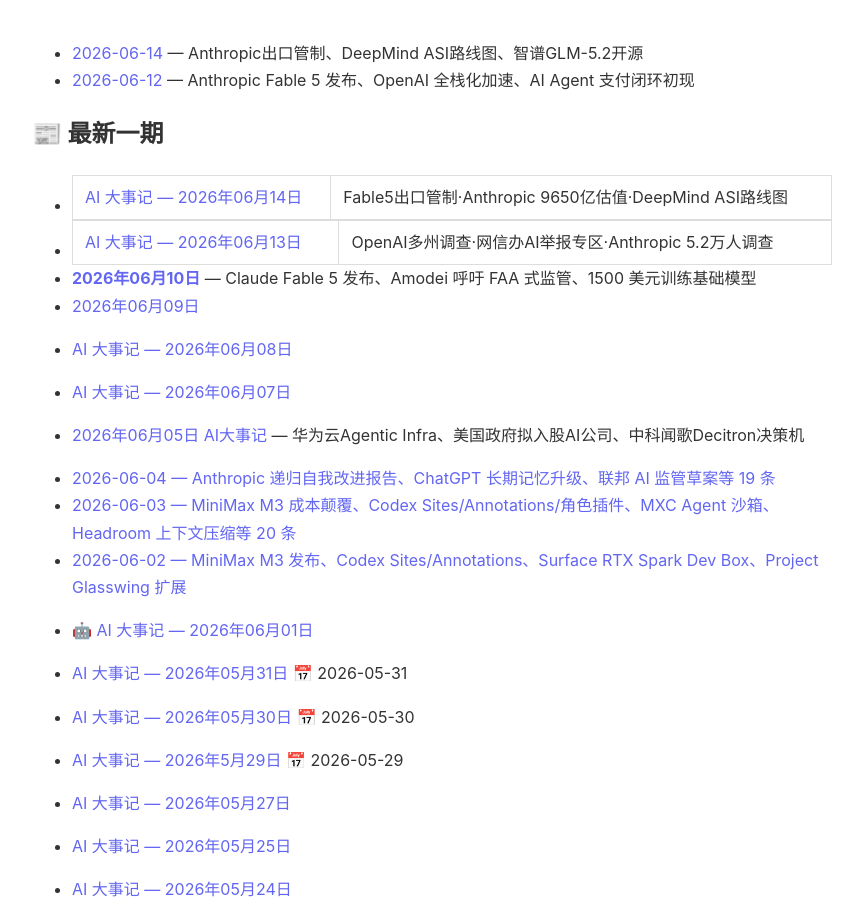
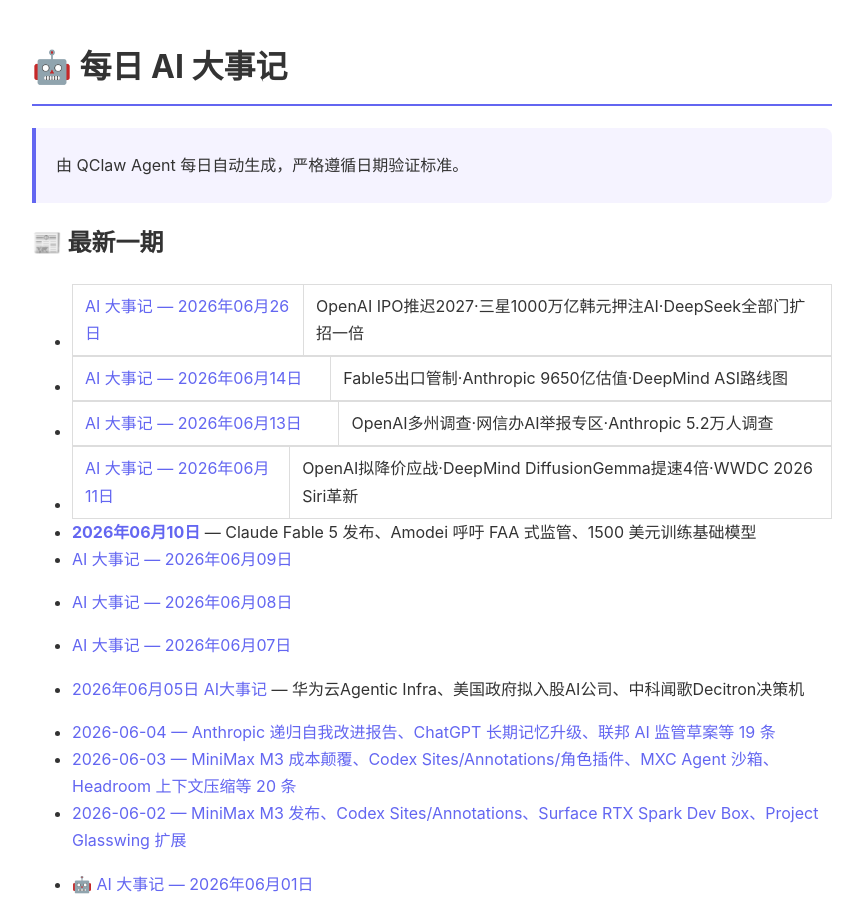
Before and after one commit to jared0612/daily-ai-news, a Jekyll site: the page built from index.md, in a window 1280 px wide and 900 px high. Shown: the whole window, without its empty margins (208-1071 px from the left). Built offline with Jekyll 4.4.1, drawn with Linux system fonts in a browser that asks for light colours; our own code applies the rules of GitHub Pages for plain Markdown files; part of the change alters nothing that is shown; some of the changed text lies outside the part shown.

Commit message:
📝 Add AI daily news for 2026-06-26: OpenAI IPO推迟·三星1000万亿韩元·DeepSeek扩招·高通Hugging Face合作

```diff
--- /dev/null
+++ b/daily/2026-06-26.md
@@ -0,0 +1,134 @@
+---
+layout: default
+title: AI 大事记 — 2026年06月26日
+---
+
+# 🤖 AI 大事记 — 2026年06月26日
+
+> 生成时间：2026-06-27 07:00 | 数据锚点：前一日（06月26日）
+> ⚠️ 本期共收录 20 条，其中 18 条经日期验证确认发布于 06/26
+
+---
+
+## 🔥 头条（Top 3，重要性最高）
+
+- **OpenAI 考虑将 IPO 推迟至 2027 年，坚持万亿美元估值底线** 📅 2026-06-26
+  据《纽约时报》援引三位内部人士消息，OpenAI 正考虑将原定于今年第三或第四季度的 IPO 推迟至 2027 年。CEO Sam Altman 坚持上市估值须达到 1 万亿美元，而公司最新一轮私募估值约 730-852 亿美元。顾问团队提出两套方案：延至 2027 年以追求更高估值，或降低目标尽快上市。Altman 明确表示不接受低于 1 万亿美元的估值调整。受 SpaceX 上市后股价暴跌影响，市场环境也不利于高估值 IPO。
+  来源：[IT之家](https://new.qq.com/rain/a/20260626A02C2O00) | [纽约时报](https://so.html5.qq.com/page/real/search_news?docid=70000021_7966a3e3a4627852)
+
+- **三星集团宣布十年投资 1000 万亿韩元（约 6480 亿美元）押注芯片与 AI** 📅 2026-06-26
+  三星集团将于 6 月 29 日在韩国总统府正式公布未来十年在高科技产业领域投资 1000 万亿韩元的计划，这将是韩国企业史上最大规模投资，相当于韩国 GDP 的约 50%。投资涵盖芯片、AI 数据中心、储能电池和显示器等关键业务，其中可能包括斥资约 300 万亿韩元在全罗道建设芯片工厂。此举旨在维持对竞争对手的技术领先优势并寻找新增长引擎。
+  来源：[企鹅号](https://so.html5.qq.com/page/real/search_news?docid=70000021_0016a3dc0db08752) | [Inspire2Rise](https://www.inspire2rise.com/)
+
+- **DeepSeek 发布大规模招聘公告，所有部门规模至少扩大一倍** 📅 2026-06-26
+  DeepSeek 官方发布招聘信息，宣布随着技术演进将所有部门规模扩大至少一倍。此次招聘涵盖 7 大类 33-36 个岗位，工作地点为北京、杭州和乌兰察布，所有岗位均接受实习。技术端涵盖全栈开发、AI 搜索算法、Agent Harness 团队、Agent Infra 研发工程师等核心岗位，同时开设"AI 跨界技术人才"专属岗位。此前 DeepSeek 刚完成 510 亿元融资，公告中称"人类正处于 AGI 前夜"。
+  来源：[腾讯网](https://new.qq.com/rain/a/20260626A02SO700) | [北青报](https://so.html5.qq.com/page/real/search_news?docid=70000021_3746a3e3caf51752)
+
+---
+
+## 📄 研究论文
+
+- **When Does Combining Language Models Help? A Co-Failure Ceiling on Routing, Voting, and Mixture-of-Agents Across 67 Frontier Models** 📅 2026-06-25 | arXiv:2606.27288
+  作者/机构：Josef Chen（独立研究）
+  核心贡献：(1) 提出多模型 LLM 系统的增益受限于"共同失败率 β"——即所有模型在同一问题上同时出错的比例，而非通常报告的平均成对误差相关性 ρ；(2) 证明了在 67 个来自 21 家提供商的前沿模型上，β 在开放式数学任务中为 0.052，在代码任务中为 0.079，而高斯 copula 模型会低估 β 约 2.5 倍；(3) 发现低相关性的异构集成优于高相关性的 Self-MoA，但在可检查任务上，组合模型很少能超越单一最佳模型。
+  摘要：本文研究了多模型 LLM 系统（路由、投票、级联、融合、混合智能体）在提升单模型准确率方面的效果。作者证明了这类系统的增益被一个领域很少报告的量所限制：对于输出为某一成员模型答案的策略，准确率不能超过 1-β，其中 β 是所有模型在同一查询上同时出错的比率。通常的诊断指标——平均成对误差相关性 ρ——无法识别 β。通过对 67 个模型跨 21 家提供商的实验，发现在开放式数学任务中，观测到的 β 为 0.052，而完整 67 模型高斯 copula 预测仅为 0.023，低估约 2.5 倍（90% CI 1.7-3.4）。在可检查任务上，组合模型很少能在没有强查询级路由信号的情况下超越单一最佳模型，增益来自模型在不同问题上的失败差异，而非增加更多模型。
+  链接：[arXiv](https://arxiv.org/abs/2606.27288)
+
+- **EO-WM: A Physically Informed World Model for Probabilistic Earth Observation Forecasting** 📅 2026-06-25 | arXiv:2606.27277
+  作者/机构：Junwei Luo, Shuai Yuan, Zhenya Yang, Yansheng Li, Zhe Liu, Hengshuang Zhao
+  核心贡献：(1) 将地球观测预测重新定义为部分可观测的、天气驱动的世界建模问题，提出视频扩散变换器 EO-WM；(2) 设计物理信息条件框架，将气象强迫分解为气候基线、天气异常和累积物理压力信号；(3) 引入两个诊断基准——极端夏季基准和季节匹配对基准，NDVI 下降幅度预测误差相对降低 5.63%，方向命中率相对提升 7.80%。
+  摘要：地球观测预测旨在从卫星观测中预测未来地表动态。本文提出 EO-WM，一种用于多光谱地球观测预测的视频扩散变换器。EO-WM 引入物理信息条件框架，通过气候基线、天气异常和累积物理压力信号来表示气象强迫。该框架将基线和异常通过不同条件路径分离，并随时间累积异常强迫以捕获持续的热量和干旱压力。为评估天气响应行为，作者引入了两个诊断基准：用于极端天气下植被退化严重性感知预测的极端夏季基准，以及用于测试变化天气强迫下响应保真度的季节匹配对基准。实验表明 EO-WM 将 NDVI 下降幅度预测误差相对降低 5.63%，方向命中率相对提升 7.80%，代码和模型将开源。
+  链接：[arXiv](https://arxiv.org/abs/2606.27277) | [GitHub](https://github.com/Luo-Z13/EO-WM)
+
+- **Language-Based Digital Twins for Elderly Cognitive Assistance** 📅 2026-06-25 | arXiv:2606.27334
+  作者/机构：Mohammad Mehdi Hosseini, Mohammad H. Mahoor, Hiroko H. Dodge（丹佛大学 / 俄勒冈健康科学大学）
+  核心贡献：(1) 提出基于语言模型的数字孪生框架，利用 LLM 模拟老年人对话行为，融合文体特征和上下文元数据；(2) 引入多头条件变分自编码器（cVAE），同时评估重建质量和预测认知评分；(3) 在 I-CONECT 数据集上验证数字孪生保持身份特征，重建和 MoCA 预测误差与真实数据相当，优于基线 GPT 生成的响应。
+  摘要：数字孪生已成为个性化医疗保健的有前景范式，可建模个体行为和健康轨迹。在认知健康领域，轻度认知障碍（MCI）的早期检测仍然具有挑战性，语言和对话模式可作为非侵入性生物标志物。本文提出基于语言的数字孪生框架，利用 LLM 通过融入文体特征和上下文元数据来模拟老年人的对话行为。为评估保真度和认知一致性，引入多头条件变分自编码器，联合测量重建质量并预测认知评分。在 I-CONECT 数据集上的实验表明，数字孪生保持了身份特定特征，重建和 MoCA 预测误差与真实数据相当，同时优于基线 GPT 生成的响应。该研究发表在 PETRA 2026 会议。
+  链接：[arXiv](https://arxiv.org/abs/2606.27334)
+
+---
+
+## 🎙️ 博客 / 播客
+
+- **高通扩大与 Hugging Face 战略合作，构建从端到云 AI 开发生态** 📅 2026-06-26
+  要点：高通技术公司宣布扩大与 Hugging Face 的战略合作，推动由开发者驱动的开放 AI 生态，从终端延伸至云端基础设施。合作聚焦三大核心方面：(1) 将高通数据中心基础设施（飞龙 Dragonfly 产品）与 Hugging Face 的 AI 存储和推理服务适配，使 1600 万开发者能在高通芯片上部署和扩展 AI 工作负载；(2) 加速 AI 模型从边缘终端到云端的部署，百万量级 AI 模型将通过智能体接入高通平台；(3) 共同支持分布式 AI 框架，使智能体能在端云之间灵活流转。Hugging Face 将向使用高通芯片的客户提供 PRO 专业版访问权限。
+  链接：[腾讯网](https://new.qq.com/rain/a/20260626A04W4E00) | [IT之家](https://new.qq.com/rain/a/20260626A06QK400)
+
+- **Gartner 发布《2026 年企业级 AI 代码智能体魔力象限》报告，阿里云入围挑战者象限** 📅 2026-06-26
+  要点：国际权威市场研究机构 Gartner 发布 2026 年企业级 AI 代码智能体魔力象限报告，全球仅 12 家企业入围。阿里云凭借 Qoder 连续第三年进入"挑战者"象限，是唯一进入该象限的中国公司，与 AWS、Google 等厂商并列。Qoder 在产品矩阵、安全合规体系及用户规模上表现优秀，提供专属 Qoder 智能体、代码审查、全流程开发等能力。报告显示 AI 代码智能体市场正从辅助编码向自主开发演进。
+  链接：[企鹅号](https://so.html5.qq.com/page/real/search_news?docid=70000021_6016a3e07a417452)
+
+---
+
+## 💬 AI 大佬发言
+
+- **黄仁勋 · 英伟达 CEO** 📅 2026-06-26（股东大会 6月25日）
+  场合/平台：英伟达 2026 年度股东大会
+  核心观点：(1) 宣告"AI 工厂时代"到来，客户购买英伟达系统不是在买计算工具，而是在建能直接创收的 AI 工厂；(2) 芯片不是成本而是生产线，Token 不是字节而是能卖钱的商品；(3) 英伟达国际市场收入超 300 亿美元同比增三倍，近 40 个国家在部署英伟达驱动的 AI 工厂，Blackwell 平台 Token 吞吐量比次优平台高出 30 倍。
+  引用原文："客户买英伟达系统，不是在买计算工具，是在建能直接创收的 AI 工厂。"
+  链接：[企鹅号](https://so.html5.qq.com/page/real/search_news?docid=70000021_8826a3deae118952)
+
+- **Cristiano Amon（安蒙）· 高通 CEO** 📅 2026-06-26（投资者日 6月24日）
+  场合/平台：高通 2026 年度投资者日活动（纽约）
+  核心观点：(1) 高通正进行十年间第二次重大转型，从移动芯片企业向全栈 AI 解决方案平台企业转型，数据中心业务为重要增量方向；(2) 发布飞龙 Dragonfly 数据中心产品组合（C1000 CPU、AI300 推理加速器等），设定 2029 财年非手机收入 400 亿美元、数据中心收入 150 亿美元目标；(3) 宣布以 39.2 亿美元收购 AI 软件平台 Modular，并正在洽谈收购 RISC-V 芯片设计公司 Tenstorrent（估值最高 100 亿美元），合计约 140 亿美元押注打破英伟达 AI 算力垄断。
+  引用原文："高通拥有独特优势，能够交付从毫瓦级到千瓦级的 AI 设备，覆盖个人 AI 设备、汽车、机器人，以及数据中心。"
+  链接：[企鹅号](https://so.html5.qq.com/page/real/search_news?docid=70000021_8826a3e480463452) | [Awesome Agents](https://awesomeagents.ai/)
+
+---
+
+## 🛠️ 工作流 / 工具
+
+- **高通飞龙 Dragonfly 数据中心产品组合** 📅 2026-06-26
+  类型：产品发布
+  用途：高通发布面向智能体 AI 时代的数据中心解决方案，涵盖飞龙 C1000 CPU、AI300 推理加速器、高带宽计算（HBC）技术及定制芯片方案，旨在最大化每瓦特性能与 Token 吞吐能力，降低客户 TCO。AI 加速器路线图以年度迭代，直接挑战英伟达数据中心垄断地位。
+  链接：[官方](https://so.html5.qq.com/page/real/search_news?docid=70000021_1526a3e014908952)
+
+- **奇安信智能体安全平台** 📅 2026-06-26
+  类型：产品发布
+  用途：奇安信人工智能公司发布企业智能体运行时安全一体化平台，以"看得见、管得住、防得住、说得清"四大核心价值为企业 AI 智能体提供安全防护。覆盖智能体运行时监控、提示注入防护、数据泄露防护、行为审计等场景，助力企业安全拥抱 AI Agent 时代。
+  链接：[贤集网](https://www.xianjichina.com/special_1308/information)
+
+- **PrimeIntellect prime-rl：大规模智能体 RL 训练框架** 📅 2026-06-26
+  类型：开源项目
+  用途：GitHub 上的开源全栈强化学习库，专为 LLM 智能体 RL 训练设计，支持 Multi-LoRA 服务、vLLM 集成、可训练回调等特性。项目已获 2086 次提交，活跃维护中，适合需要大规模分布式 RL 训练的研究团队使用。
+  链接：[GitHub](https://github.com/PrimeIntellect-ai/prime-rl)
+
+- **SkyRL：模块化全栈 RL 库** 📅 2026-06-26
+  类型：开源项目
+  用途：NovaSky-AI 发布的模块化全栈强化学习库，专为 LLM 设计，支持训练回调、Multi-LoRA 服务、vLLM 指标采集等特性。项目已有 1091 次提交，持续活跃更新，适合需要在 LLM 上进行 RL 训练的开发者和研究团队。
+  链接：[GitHub](https://github.com/NovaSky-AI/SkyRL)
+
+- **AIIA 词元（Token）服务工作组** 📅 2026-06-26
+  类型：行业标准 / 生态建设
+  用途：中国人工智能产业发展联盟（AIIA）正式启动词元服务工作筹备，由中国信通院牵头联合华为云、百度智能云、中国移动、中国电信、中国联通等 22 家单位组建。聚焦 Token 服务技术、应用、生态维度，启动公有云 Token 服务案例征集，推进标准制定和产业链协同，构建高质量 Token 服务生态。
+  链接：[腾讯网](https://new.qq.com/rain/a/20260626A0577J00)
+
+---
+
+## 📚 学习资源
+
+- **deeplearning.ai 深度学习专项课程** ⭐ 难度：初级→中级 | 平台：Coursera / deeplearning.ai
+  适合人群：AI 初学者、转行开发者、需要系统学习深度学习基础的学生。Andrew Ng 主讲，覆盖神经网络、卷积网络、序列模型、超参调优等核心主题，是最经典的 AI 入门课程之一，全球数百万学习者已参与。
+  链接：[开始学习](https://www.deeplearning.ai/courses/)
+
+- **Kaggle Learn** ⭐ 难度：初级→中级 | 平台：Kaggle
+  适合人群：数据科学初学者、Kaggle 竞赛入门者、需要实操练习的 AI 开发者。免费提供 Python、机器学习、深度学习、特征工程等实操微课程，每节课 3-5 小时即可完成，边学边练，直接在浏览器中运行代码。
+  链接：[开始学习](https://www.kaggle.com/learn)
+
+- **Hugging Face Course** ⭐ 难度：初级→中级 | 平台：Hugging Face
+  适合人群：NLP 开发者、Transformer 模型使用者、想要掌握 Hugging Face 生态工具的工程师。免费课程覆盖 Transformer 基础、模型微调、Tokenizers、数据集处理、Agent 等主题，配套代码可直接在 Colab 中运行，是上手开源大模型生态的最佳入门路径。
+  链接：[开始学习](https://huggingface.co/learn)
+
+---
+
+## 📌 值得关注的延伸阅读
+
+1. **arXiv:2606.27288 — 多模型 LLM 系统的"共同失败天花板"**：这项研究对当前流行的 Mixture-of-Agents、路由、投票等多模型组合方案给出了理论上限证明，结论直指行业痛点——组合模型并不总是优于单一最佳模型，值得每位 LLM 系统设计者仔细阅读。
+
+2. **高通 140 亿美元打破英伟达 AI 算力垄断的完整战略**：从收购 Modular（软件层）到洽谈 Tenstorrent（芯片层），再到飞龙数据中心产品组合（硬件层）和 Hugging Face 合作（生态层），高通正在构建一个完整的去英伟达化 AI 基础设施栈，这是 2026 年 AI 算力格局最重要的变量之一。
+
+3. **DeepSeek 全部门扩招一倍与"AGI 前夜"宣言**：在完成 510 亿元融资后大规模扩招 36 个岗位，覆盖 Agent、搜索、预训练等全链路，结合此前 DeepSeek-V4 的表现，这是观察中国 AI 领军企业技术路线图和人才布局的最佳窗口。
+
+---
+
+*🤖 由 QClaw Agent 自动生成 | 严格遵循日期验证标准*
--- a/index.md
+++ b/index.md
@@ -1,13 +1,24 @@
-- [2026-06-14](daily/2026-06-14.md) — Anthropic出口管制、DeepMind ASI路线图、智谱GLM-5.2开源
-- [2026-06-12](daily/2026-06-12.md) — Anthropic Fable 5 发布、OpenAI 全栈化加速、AI Agent 支付闭环初现
+---
+layout: default
+title: AI 大事记 — 每日自动生成
+---
+
+# 🤖 每日 AI 大事记
+
+> 由 QClaw Agent 每日自动生成，严格遵循日期验证标准。
 
 ## 📰 最新一期
+
+- [AI 大事记 — 2026年06月26日](daily/2026-06-26) | OpenAI IPO推迟2027·三星1000万亿韩元押注AI·DeepSeek全部门扩招一倍
+
 - [AI 大事记 — 2026年06月14日](daily/2026-06-14.md) | Fable5出口管制·Anthropic 9650亿估值·DeepMind ASI路线图
 
 - [AI 大事记 — 2026年06月13日](daily/2026-06-13.md) | OpenAI多州调查·网信办AI举报专区·Anthropic 5.2万人调查
 
+- [AI 大事记 — 2026年06月11日](daily/2026-06-11) | OpenAI拟降价应战·DeepMind DiffusionGemma提速4倍·WWDC 2026 Siri革新
+
 - **[2026年06月10日](daily/2026-06-10.md)** — Claude Fable 5 发布、Amodei 呼吁 FAA 式监管、1500 美元训练基础模型
-- [2026年06月09日](daily/2026-06-09.md)
+- [AI 大事记 — 2026年06月09日](daily/2026-06-09.md)
 - [AI 大事记 — 2026年06月08日](daily/2026-06-08.md)
 
 - [AI 大事记 — 2026年06月07日](daily/2026-06-07.md)
@@ -53,5 +64,3 @@
 ---
 
 *🤖 由 QClaw Agent 自动生成，每日 07:00 更新*
-
-- **[2026-06-11] AI 大事记 — 2026年06月11日**：OpenAI 拟大幅降价应战 Anthropic，Google DeepMind 发布 DiffusionGemma 提速 4 倍，Anthropic CEO 警告文明崩溃概率达 10%-25%，WWDC 2026 Siri AI 空间交互革新 → [阅读](daily/2026-06-11)
```
